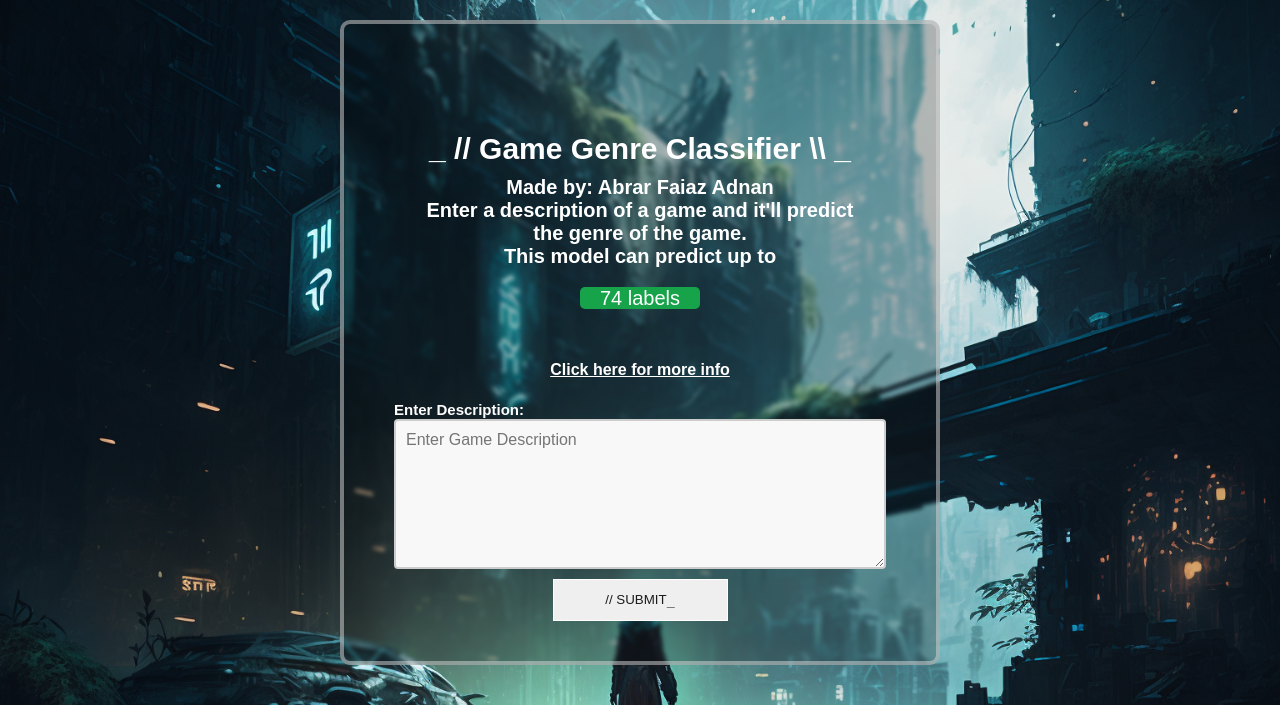
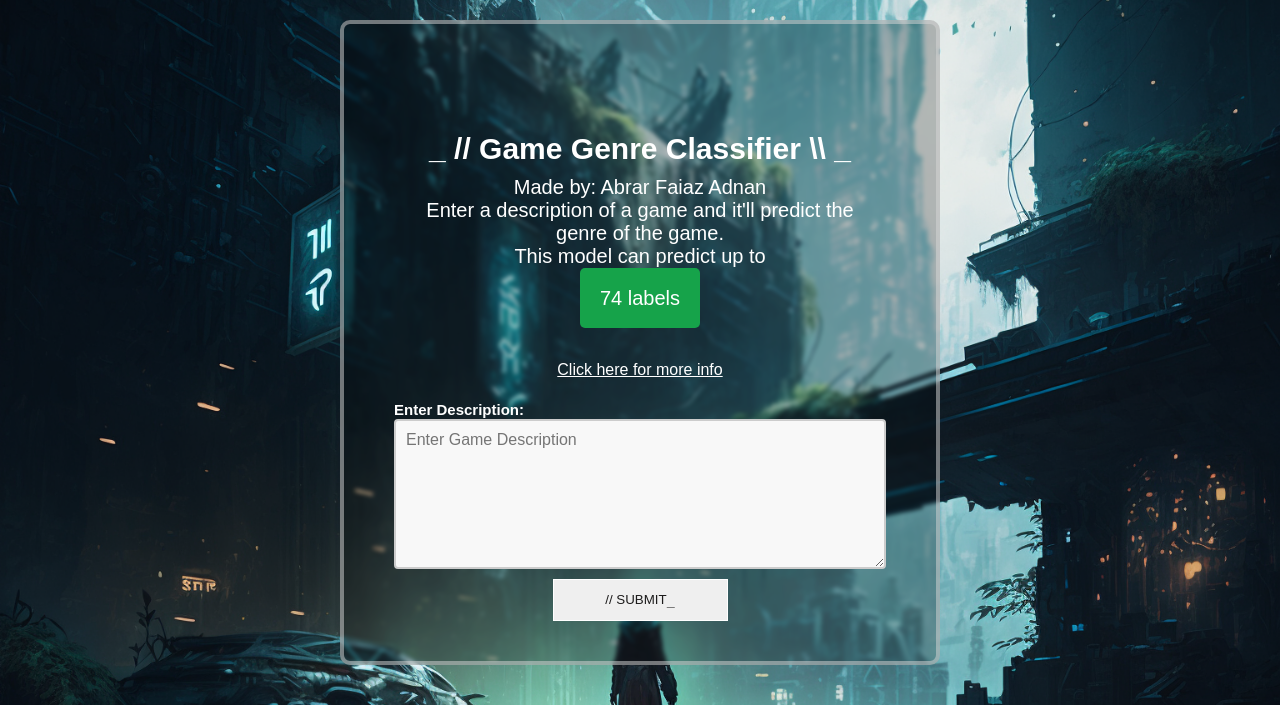
Before and after one commit to AbrarAdnan/multilabel-game-genre-classifier, a Flask app: page / in a window 1280 px wide. Shown: the top 705 px of the page. Run offline with Flask 2, Linux system fonts and the light colour scheme; some libraries are stand-ins or nearby versions; some web fonts are replaced.

Commit message:
font weight updated

```diff
--- a/deployment/templates/index.html
+++ b/deployment/templates/index.html
@@ -366,6 +366,7 @@ font-size: 100%;
       overflow: auto;
       background-color: #111827;
       font-size: medium;
+      font-weight: lighter;
     }
 
     .popup-details-modal-overlay {
@@ -447,13 +448,13 @@ font-size: 100%;
     <div class="formcontainer" >
       <div class="container">
         <div style="text-align:center">
-          <div style="display:flex; flex-direction:column; justify-content:center; align-items:center; height:auto; margin: 12px 5%; max-width: 1000px; font-family: 'Aquire', sans-serif;">
+          <div style="display:flex; flex-direction:column; justify-content:center; align-items:center; height:auto; margin: 12px 5%; max-width: 1000px; font-weight:300; font-family: 'Aquire', sans-serif;">
             <h1 style="text-align:center; margin: 0;  color: #ffffff; font-size:30px; white-space:nowrap;"><br><br>_ // Game Genre Classifier \\ _</h1>
-            <h4 id="intro" style="text-align:center; font-family: 'Aquire', sans-serif; margin: 10px 0; font-size:20px;">Made by: Abrar Faiaz Adnan <br>
+            <h4 id="intro" style="text-align:center; font-family: 'Aquire', sans-serif; margin: 10px 0; font-size:20px; font-weight:300;">Made by: Abrar Faiaz Adnan <br>
               Enter a description of a game and it'll predict the genre of the game. <br>This model can predict up to
               <details style="text-align:center; display: inline">
                 <summary>
-                  <div class="popup-button" style="display: inline;">
+                  <div class="popup-button" style="display: inline-flex; font-weight: 300;">
                     74 labels
                   </div>
                   <div class="popup-details-modal-overlay"></div>
@@ -486,8 +487,8 @@ font-size: 100%;
 
 
         </div>
-        <label for="text" id="intro" ><strong>Enter Description:</strong></label>
-        <div id="notification" id="intro" style="display: none;">
+        <label for="text" id="intro" style="font-weight: 300;"><strong>Enter Description:</strong></label>
+        <div id="notification" id="intro" style="display: none; font-weight: 300;">
           Please enter some text.
         </div>
 
@@ -495,7 +496,7 @@ font-size: 100%;
 
         <br>
         <div id="notification" style="display: none;">Please enter some text.</div>
-        <textarea style="display:flex;justify-content:center;width:100%;box-sizing:border-box;padding:10px;margin:0; font-family: 'Aquire', sans-serif;"
+        <textarea style="display:flex;justify-content:center;width:100%;box-sizing:border-box;padding:10px;margin:0; font-family: 'Aquire', sans-serif; font-weight: 500;"
           rows="4" cols="50" placeholder="Enter Game Description" name="text" id="my-textarea"
           required>{{ initial_text }}</textarea>
         <div style="display:flex;justify-content:center;width:100%; margin-top:10px; font-family: 'Aquire', sans-serif;">
@@ -508,12 +509,12 @@ font-size: 100%;
 
 
     {% if show=='result' %}
-    <div id="intro" style="text-align:center;margin:3vh;">
+    <div id="intro" style="text-align:center;margin:3vh; ">
       <div
         style="margin:0 auto;border:2px solid gray;border-radius:10px;background-color:rgba(107, 107, 107, 0.452);padding:20px;width:60%;">
         <h2>The detected genres are</h2>
         {% for result in results %}
-        <div class="result" style="font-weight:bold;font-size:18px;margin:3vh">
+        <div class="result" style="font-weight:300;font-size:18px;margin:3vh">
           <p style="margin:3px;">{{ result.label }} : {{ result.confidence }}%</p>
         </div>
         {% endfor %}
```
